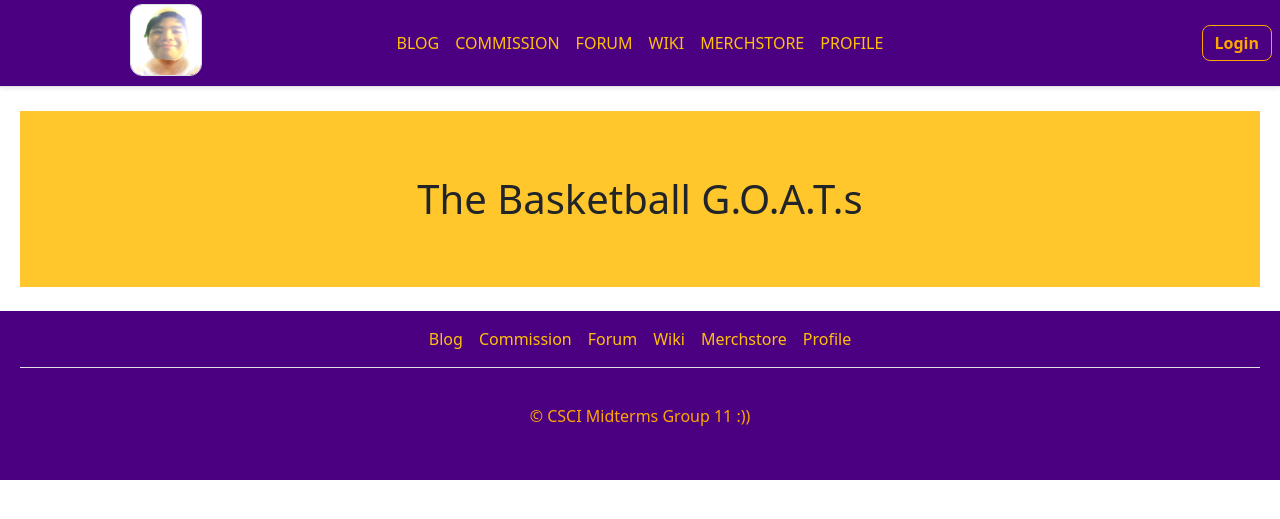
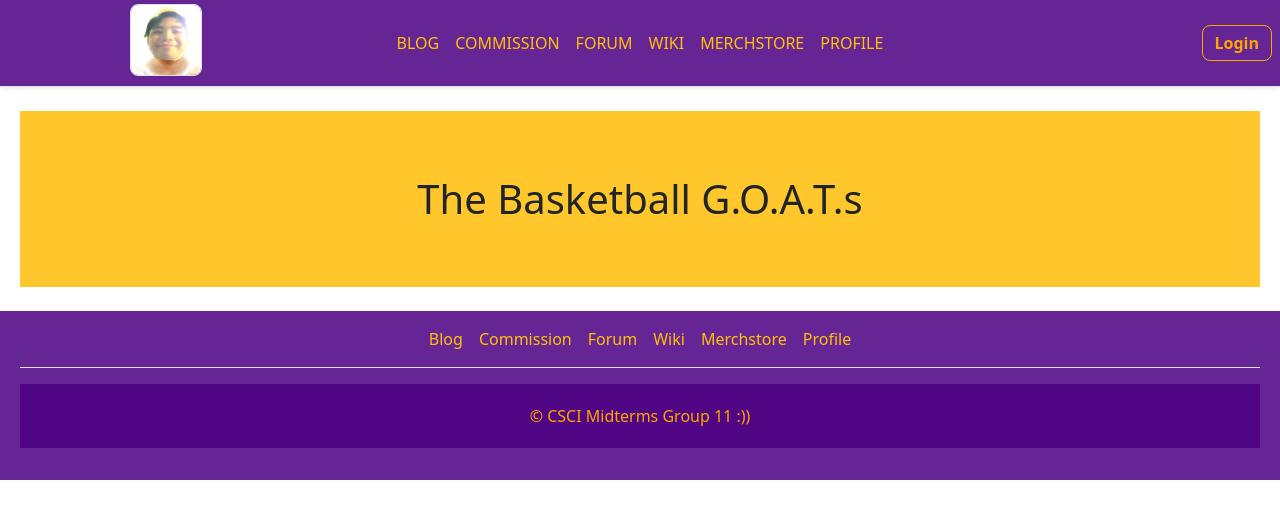
Before and after one commit to miksingsoju/hobbysite-CD-11, a Django app: page /blog/articles in a window 1280 px wide. Shown: the top 519 px of the page. Run offline with Django 5.2, Linux system fonts and the light colour scheme; data that the repository does not hold is empty.

Commit message:
make final css tweaks

```diff
--- a/hobbysite/forum/templates/thread_detail.html
+++ b/hobbysite/forum/templates/thread_detail.html
@@ -21,7 +21,7 @@
 
     <!-- Thread metadata header -->
 
-    <header class="mt-2">
+    <header class="mt-2 bg-light">
         {% if user.is_authenticated and user == thread.author %}
         <div class="text-start">
             <a href="{% url 'forum:thread_update' thread.id %}" class="btn card shadow-sm col-md-1 text-primary mt-0">
--- a/hobbysite/hobbysite/templates/base.html
+++ b/hobbysite/hobbysite/templates/base.html
@@ -9,6 +9,23 @@
     <title>{%block title %}{%endblock %}
     </title>
     <style>
+
+        :root {
+            --bs-primary-rgb: 85, 37, 131;
+            --bs-light-rgb: 245, 238, 248;
+        }
+        .btn-primary {
+           --bs-btn-bg: rgb(85, 37, 131);
+           --bs-btn-hover-bg: rgb(95, 41, 145);
+           --bs-btn-border-color: rgb(85, 37, 131);
+           --bs-btn-hover-border-color: rgb(85, 37, 131);
+        }
+        .btn-outline-primary {
+           --bs-btn-color: rgb(85, 37, 131);
+           --bs-btn-hover-bg: rgb(95, 41, 145);
+           --bs-btn-border-color: rgb(85, 37, 131);
+           --bs-btn-hover-border-color: rgb(85, 37, 131);
+        }
 
         a {
             color: inherit;
@@ -46,7 +63,7 @@
         }
 
         header, footer, footer p{
-        background-color: #4B0082;
+        background-color: #4c0082da;
         color: orange;
         padding: 20px;
         text-align: center;
@@ -88,11 +105,11 @@
     </style>
 </head>
 <body>
-    <nav class="sticky-top shadow-sm" style="background-color: rgba(255, 255, 255, 0.5); backdrop-filter: blur(20px);">
+    <nav class="sticky-top shadow-sm" style="backdrop-filter: blur(20px);">
         <header class="d-flex flex-wrap align-items-center justify-content-center justify-content-md-between px-2 py-1 mb-4 border-bottom">
             <div class="col-md-3 mb-2 mb-md-0">
                 <a href="/" class="d-inline-flex link-body-emphasis text-decoration-none">
-                    <img src="{% static 'wiki/lehannJames.png' %}" class="bi border" width="72" height="72" alt="Lehann James" style="border-radius: 12px;">
+                    <img src="{% static 'wiki/lehannJames.png' %}" class="bi border" width="72" height="72" alt="Lehann James" style="border-radius: 8px;">
                 </a>
             </div>
             <ul class="nav col-12 col-md-auto mb-2 justify-content-center mb-md-0">
```
